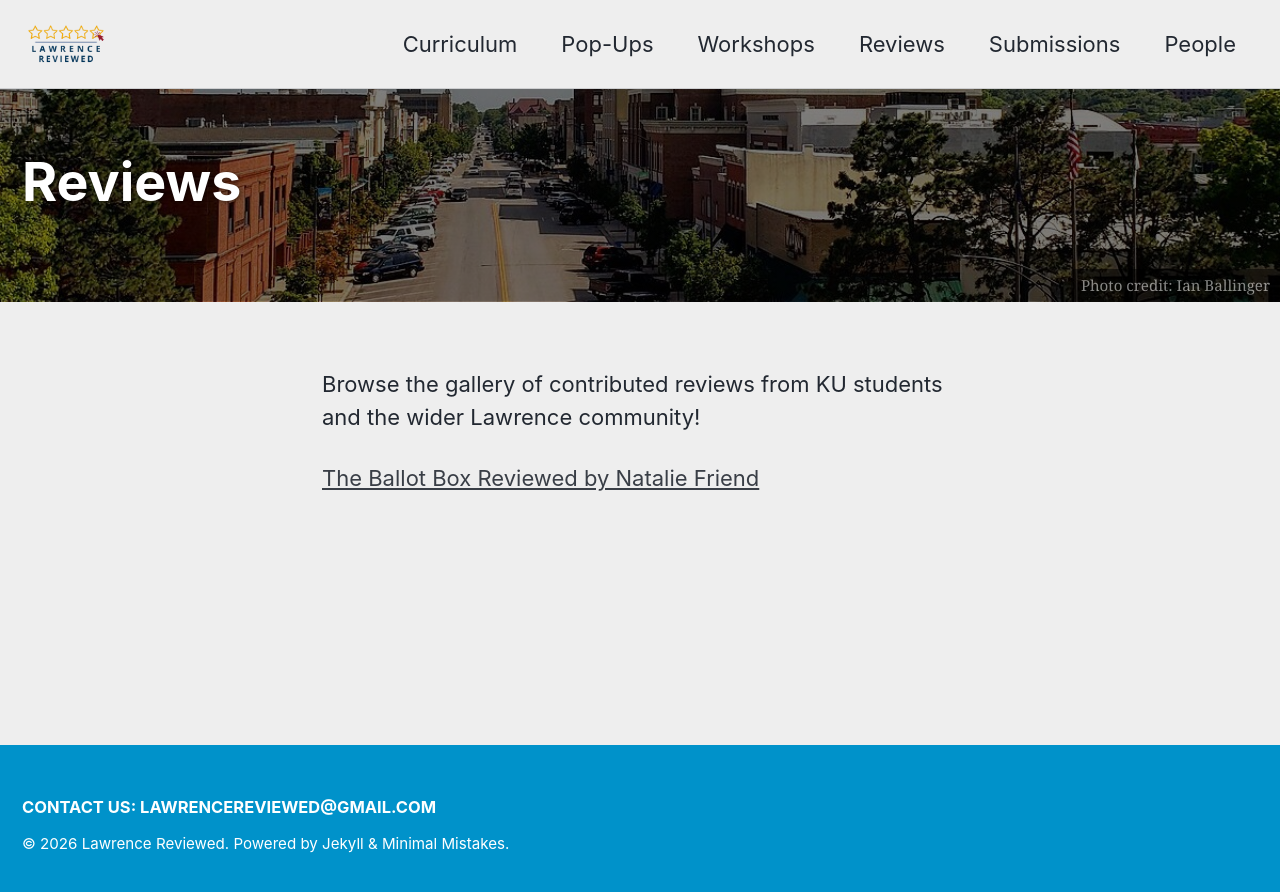
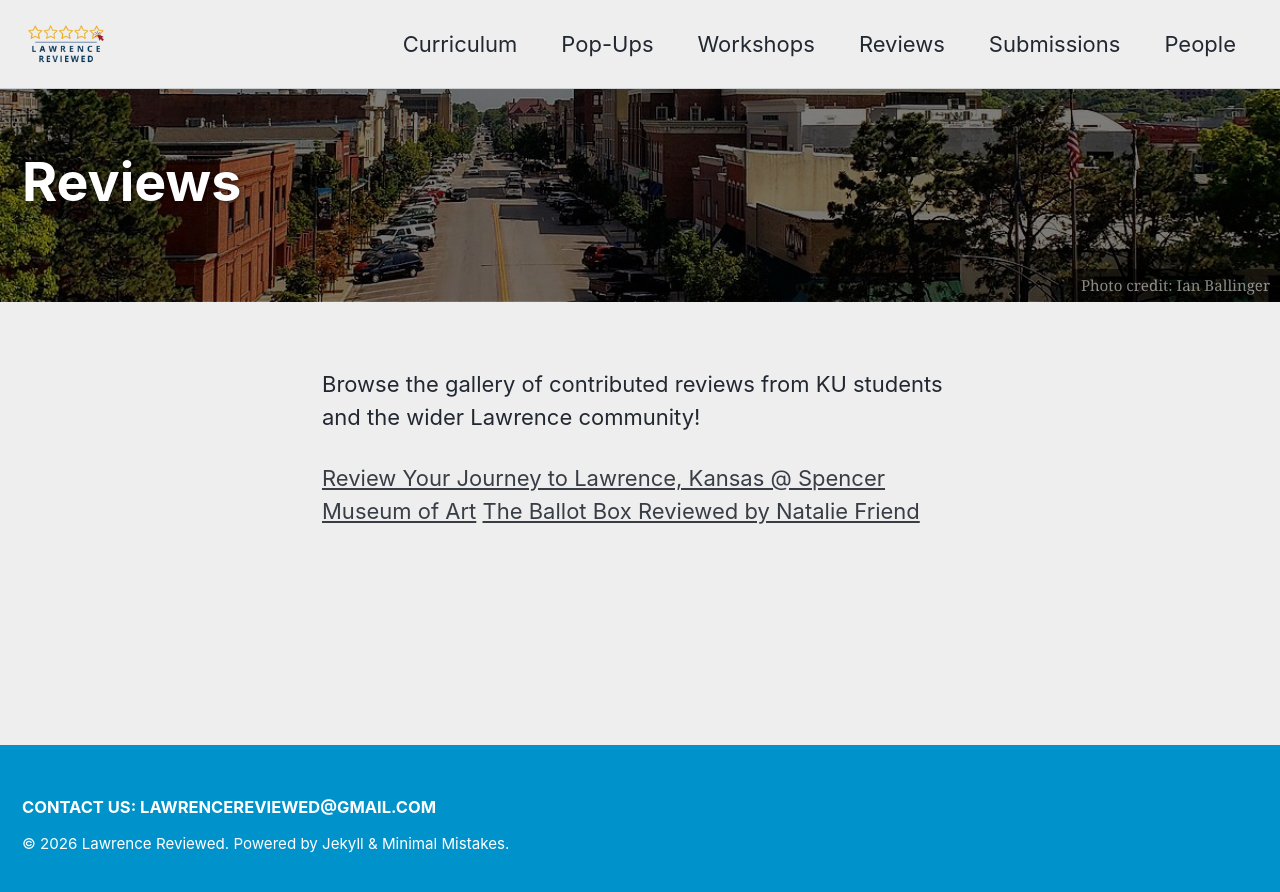
Before and after one commit to idrhku/lawrence-reviewed, a Jekyll site: the page built from _pages/reviews.md, in a window 1280 px wide. Shown: the top 892 px of the page. Built offline with Jekyll 4.4.1, drawn with Linux system fonts in a browser that asks for light colours; cached includes are drawn as plain includes.

Commit message:
Update reviews.md

```diff
--- a/_pages/reviews.md
+++ b/_pages/reviews.md
@@ -15,4 +15,5 @@ header:
 
 Browse the gallery of contributed reviews from KU students and the wider Lawrence community!
 
+[Review Your Journey to Lawrence, Kansas @ Spencer Museum of Art](/spencer-journey)
 [The Ballot Box Reviewed by Natalie Friend](/ballotbox)
```
